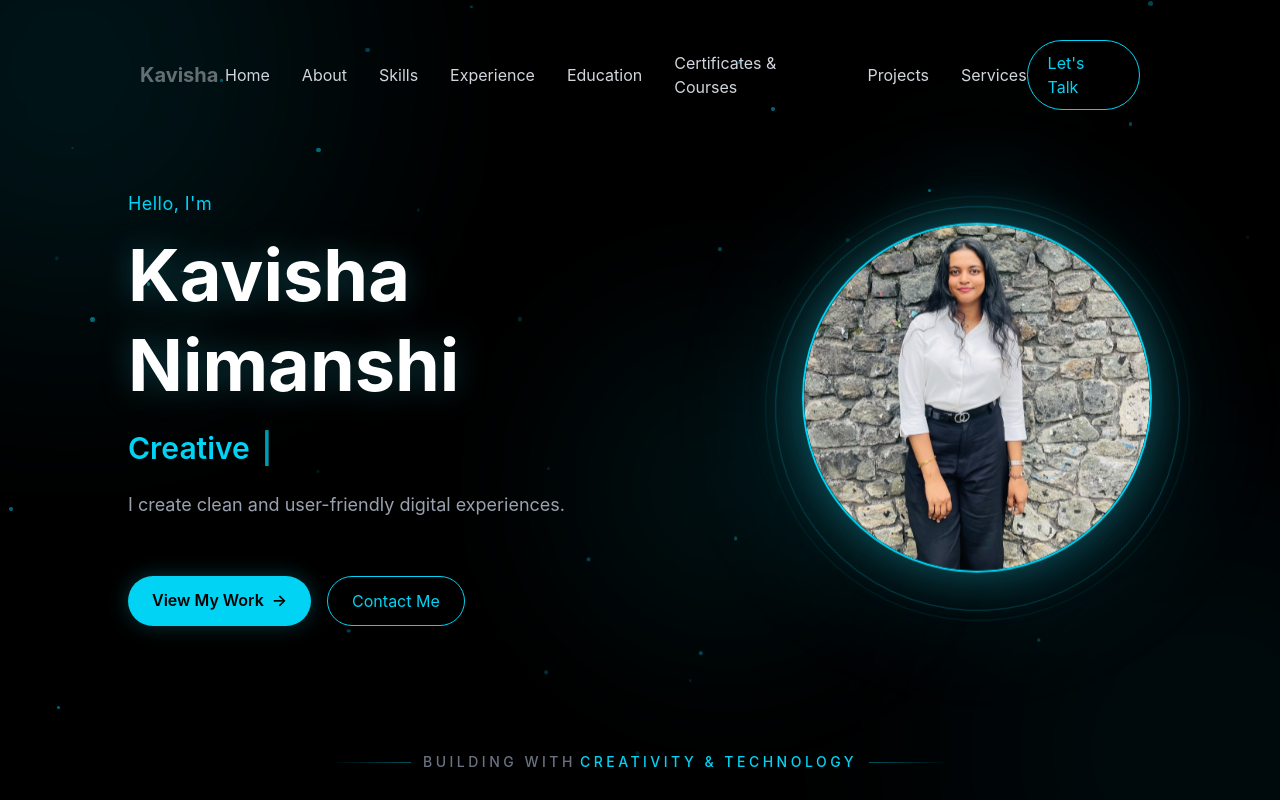
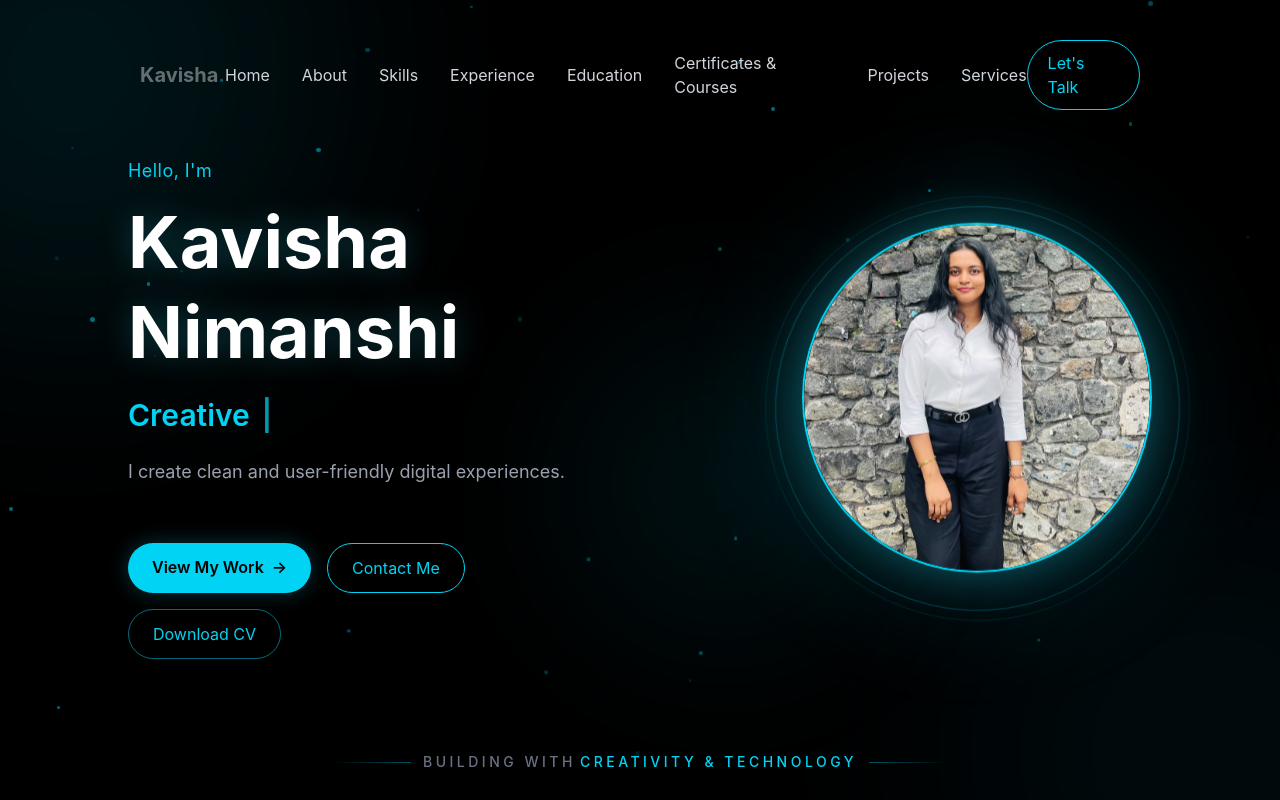
Before and after one commit to kaveeha15/My---portfolio, a React (Vite) app: page / in a window 1280 px wide. Built offline with nearby package versions, Linux system fonts and the light colour scheme.

Commit message:
Update some pages

```diff
--- a/src/components/Hero.jsx
+++ b/src/components/Hero.jsx
@@ -404,6 +404,14 @@ function Hero() {
               Contact Me
             </a>
 
+            <a
+            href="/KAVISHA NIMANSHI.pdf"
+            download
+            className="px-6 py-3 rounded-full border border-cyan-400/50 text-cyan-400 hover:bg-cyan-400 hover:text-black hover:scale-105 transition-all duration-300"
+            >
+            Download CV
+            </a>
+
           </div>
 
 
--- a/src/components/Projects.jsx
+++ b/src/components/Projects.jsx
@@ -233,7 +233,7 @@ function Projects() {
 
                 {/* Description */}
 
-                <p className="text-gray-400 text-sm leading-7 mb-6">
+                <p className="text-gray-400 text-sm text-justify leading-7 mb-6">
                   {project.description}
                 </p>
 
```
Also changed, not shown: 1 other file (tests, documents, lock files or other folders).
